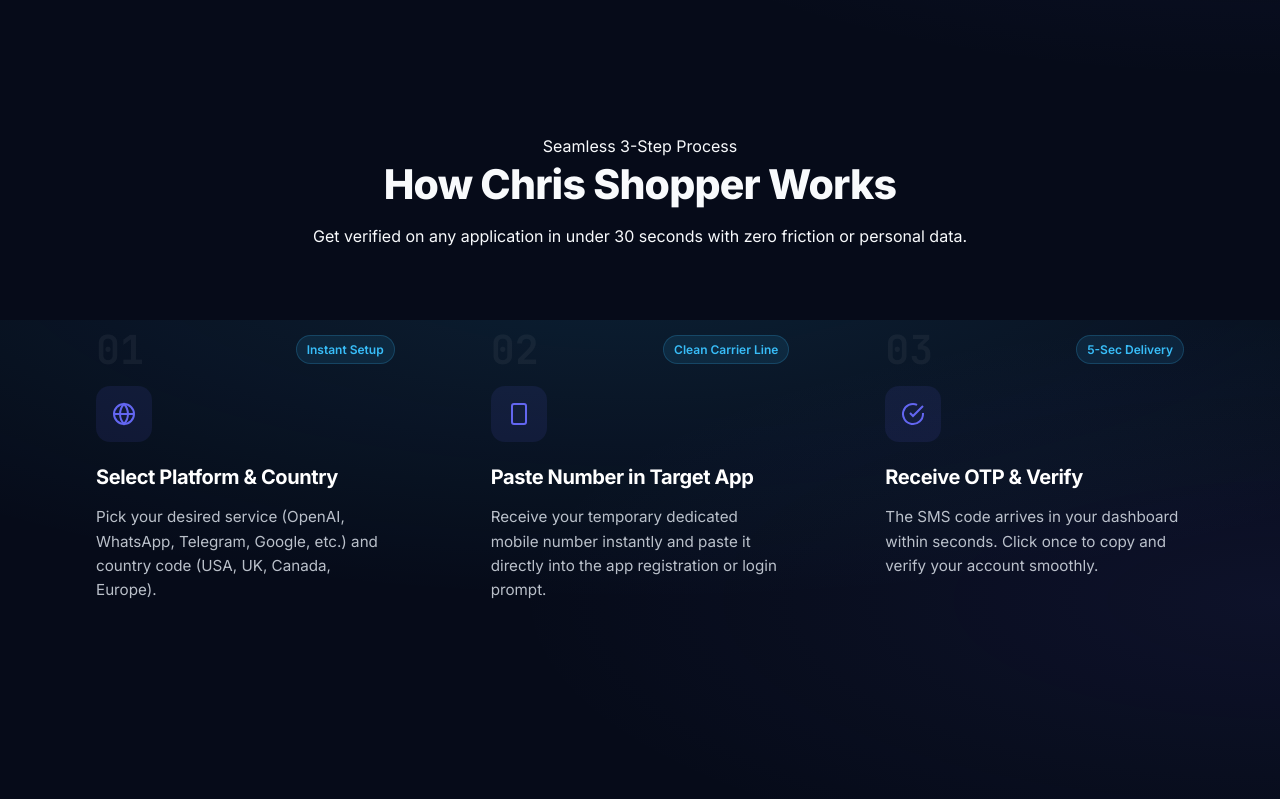
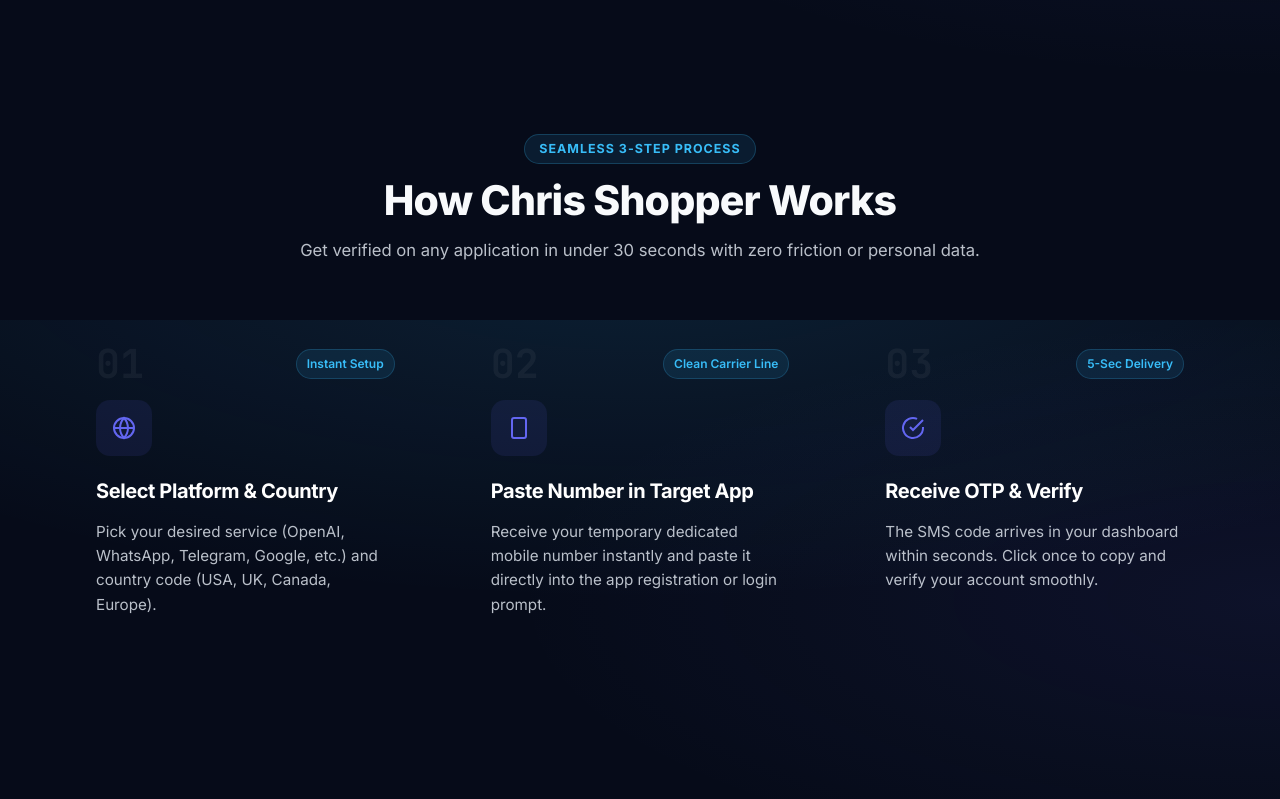
Before and after one commit to Darcside9/Example-folder, a React (Vite) app: page / in a window 1280 px wide. Shown: the part 1280-2079 px from the top of the page. Built offline with nearby package versions, Linux system fonts and the light colour scheme; no server answers.

Commit message:
fix(support): centralize support section heading to align with site design system

```diff
--- a/src/components/SupportSection.jsx
+++ b/src/components/SupportSection.jsx
@@ -14,7 +14,7 @@
 
   return (
     <section id="support" className="section support-section">
-      <div className="section-heading">
+      <div className="section-heading text-center">
         <span className="eyebrow">Direct WhatsApp Support</span>
         <h2>Need Help or Custom Platform Lines?</h2>
         <p>
--- a/src/styles/layout.css
+++ b/src/styles/layout.css
@@ -159,3 +159,43 @@
 .section {
   padding: clamp(48px, 7vw, 80px) 0 clamp(24px, 4vw, 40px);
 }
+
+/* Section Headings */
+.section-heading {
+  max-width: 720px;
+  margin-bottom: clamp(24px, 4vw, 40px);
+}
+
+.section-heading.text-center {
+  margin-inline: auto;
+  text-align: center;
+}
+
+.section-heading h2 {
+  font-size: clamp(1.8rem, 3.2vw, 2.75rem);
+  font-weight: 800;
+  line-height: 1.18;
+  margin-bottom: 12px;
+  letter-spacing: -0.02em;
+}
+
+.section-heading p {
+  color: var(--text-secondary);
+  font-size: clamp(0.95rem, 1.3vw, 1.05rem);
+  line-height: 1.65;
+}
+
+/* Eyebrow badge */
+.eyebrow {
+  display: inline-block;
+  font-size: 0.78rem;
+  font-weight: 700;
+  letter-spacing: 0.08em;
+  text-transform: uppercase;
+  color: var(--accent-cyan);
+  background: rgba(56, 189, 248, 0.1);
+  border: 1px solid rgba(56, 189, 248, 0.22);
+  border-radius: var(--radius-full);
+  padding: 4px 14px;
+  margin-bottom: 12px;
+}
```
